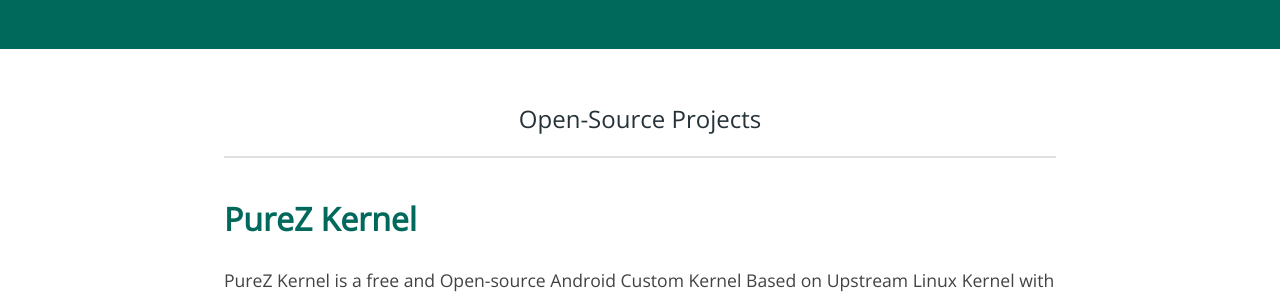
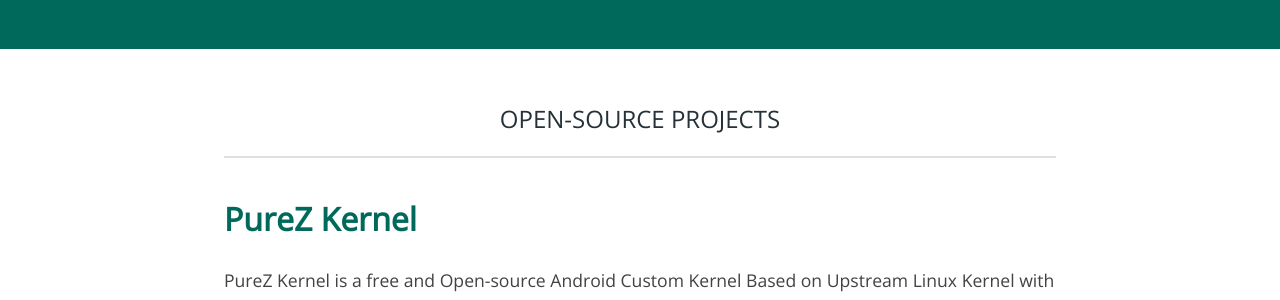
Before and after one commit to zawzaww/zawzaww.github.io, a Jekyll site: the page built from projects.md, in a window 1280 px wide. Shown: the part 293-593 px from the top of the page. Built offline with Jekyll 4.4.1, drawn with Linux system fonts in a browser that asks for light colours.

Commit message:
blog: projects: Update blog and projects title name with textAllCaps
Signed-off-by: Zaw Zaw <zawzthein@outlook.com>

```diff
--- a/blog/index.html
+++ b/blog/index.html
@@ -6,7 +6,7 @@
 <!-- Post list. -->
 <div>
 
-    <h3 align="center">Blog Posts and Articles</h3>
+    <h3 align="center">BLOG POSTS & ARTICLES</h3>
 
     <div>&nbsp;</div>
 
--- a/projects.md
+++ b/projects.md
@@ -4,7 +4,7 @@
 permalink: /projects
 ---
 
-<h3 align="center">Open-Source Projects</h3>
+<h3 align="center">OPEN-SOURCE PROJECTS</h3>
 
 ---
 
```
